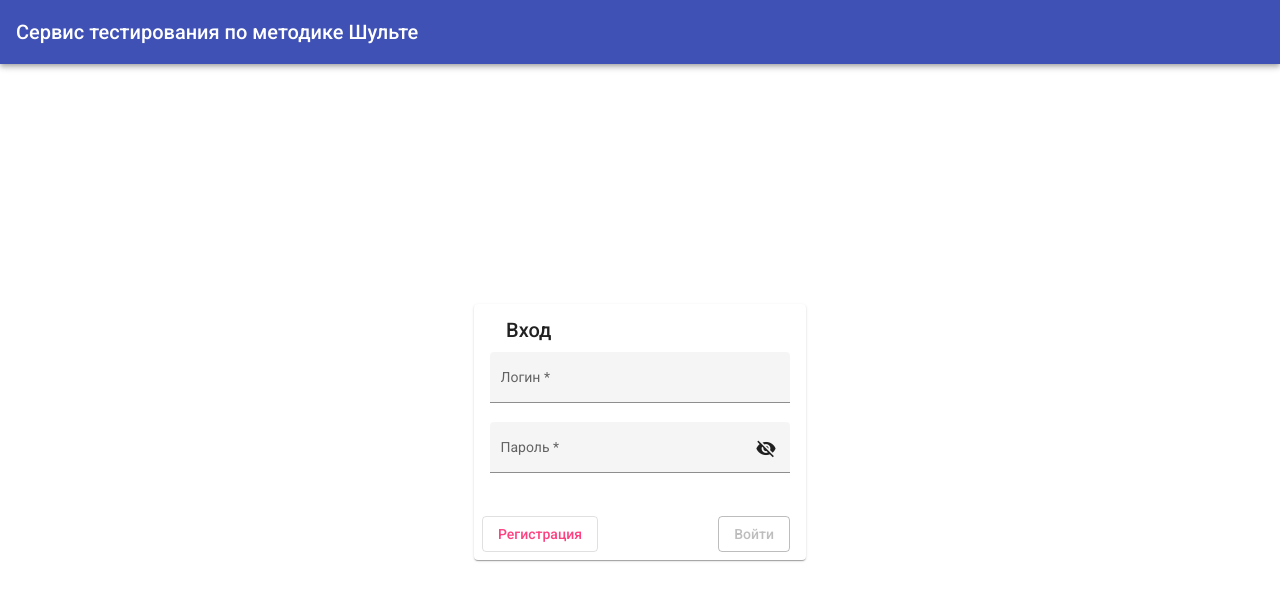
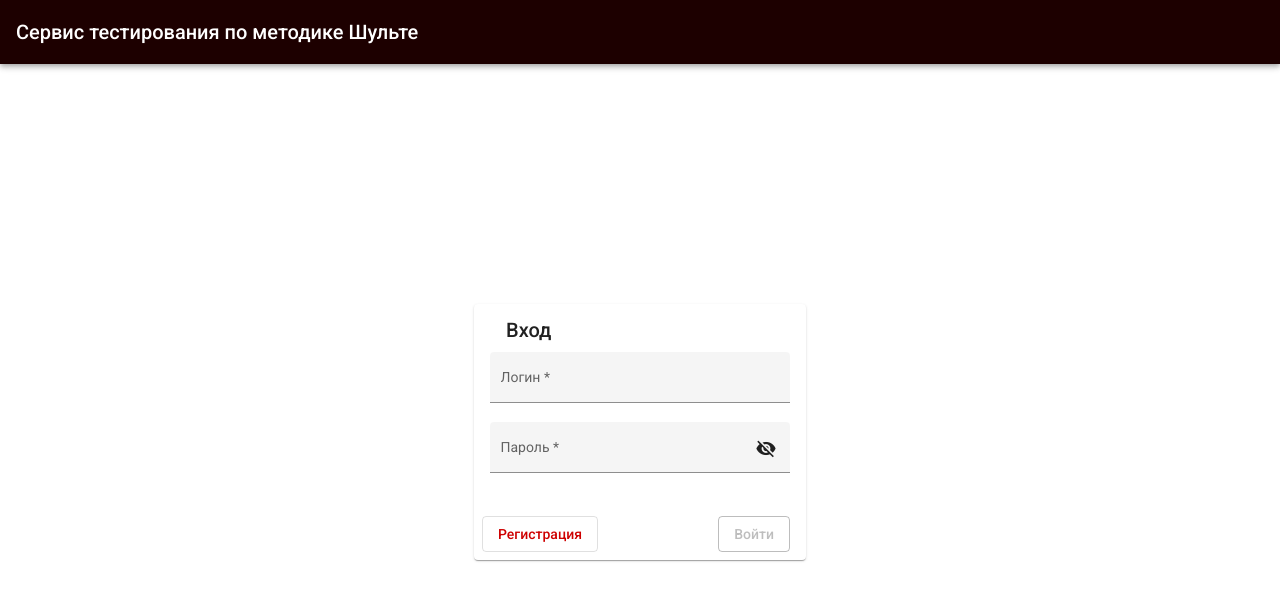
Before and after one commit to MaksiMilian789/dnd-web, an Angular app: page /auth in a window 1280 px wide. Shown: the top 600 px of the page. Built offline with nearby package versions, Linux system fonts and the light colour scheme.

Commit message:
feat: добавлена своя цветовая палитра

```diff
--- a/angular.json
+++ b/angular.json
@@ -29,7 +29,7 @@
               "src/manifest.webmanifest"
             ],
             "styles": [
-              "src/styles.scss"
+              "src/styles/styles.scss"
             ],
             "scripts": [],
             "serviceWorker": true,
--- /dev/null
+++ b/src/styles/dnd-pallete.scss
@@ -0,0 +1,70 @@
+@use '@angular/material' as mat;
+
+$dark-primary-text: rgba(black, 0.87);
+$light-primary-text: white;
+
+$dnd-primary: (
+  50: #eee7e7,
+  100: #f0b3b3,
+  200: #e88181,
+  300: #de4f4f,
+  400: #df1010,
+  500: #d30000,
+  600: #7b0000,
+  700: #1d0000,
+  800: #0e0000,
+  900: #000000,
+  A100: #f0b3b3,
+  A200: #e88181,
+  A400: #d82727,
+  A700: #a60000,
+  contrast: (
+    50: $dark-primary-text,
+    100: $dark-primary-text,
+    200: $dark-primary-text,
+    300: $dark-primary-text,
+    400: $dark-primary-text,
+    500: $light-primary-text,
+    600: $light-primary-text,
+    700: $light-primary-text,
+    800: $light-primary-text,
+    900: $light-primary-text,
+    A100: $dark-primary-text,
+    A200: $dark-primary-text,
+    A400: $dark-primary-text,
+    A700: $dark-primary-text,
+  ),
+);
+
+$dnd-secondary: (
+  50: #fae1e1,
+  100: #f2b3b3,
+  200: #ea8282,
+  300: #e25555,
+  400: #df3333,
+  500: #d30000,
+  600: #ce0000,
+  700: #bb0000,
+  800: #a80000,
+  900: #870000,
+  A100: #f2b3b3,
+  A200: #ea8282,
+  A400: #df3333,
+  A700: #bb0000,
+  contrast: (
+    50: $dark-primary-text,
+    100: $dark-primary-text,
+    200: $dark-primary-text,
+    300: $dark-primary-text,
+    400: $dark-primary-text,
+    500: $light-primary-text,
+    600: $light-primary-text,
+    700: $light-primary-text,
+    800: $light-primary-text,
+    900: $light-primary-text,
+    A100: $dark-primary-text,
+    A200: $dark-primary-text,
+    A400: $dark-primary-text,
+    A700: $light-primary-text,
+  ),
+);
--- /dev/null
+++ b/src/styles/material-ext.scss
@@ -0,0 +1,45 @@
+@use 'sass:map';
+@use '@angular/material' as mat;
+
+@mixin material-ext-theme($theme) {
+  $config: mat.get-color-config($theme);
+  $primary: map.get($config, 'primary');
+
+  .mat-list-item.active {
+    color: mat.get-color-from-palette($primary);
+    background-color: transparentize(mat.get-color-from-palette($primary), 0.8);
+
+    &:hover, &:focus {
+      background-color: transparentize(mat.get-color-from-palette($primary), 0.7);
+    }
+  }
+
+  $foreground-palette: null;
+  @if map.get($theme, is-dark) {
+    $foreground-palette: mat.$dark-theme-foreground-palette;
+  } @else {
+    $foreground-palette: mat.$light-theme-foreground-palette;
+  }
+
+  $dividers-color: map.get($foreground-palette, 'dividers');
+
+  .mat-table-sticky-border-elem-right {
+    border-left: 1px solid $dividers-color;
+  }
+
+  .mat-table-sticky-border-elem-left {
+    border-right: 1px solid $dividers-color;
+  }
+}
+
+.mat-icon-button + img.logo {
+  margin: 14px;
+}
+
+.mat-button-wrapper > .mat-icon + * {
+  margin-left: 0.5rem;
+}
+
+.mat-button-wrapper > * + .mat-icon {
+  margin-left: 0.5rem;
+}
--- /dev/null
+++ b/src/styles/material.scss
@@ -0,0 +1,52 @@
+@use '@angular/material' as mat;
+@import 'dnd-pallete';
+
+// Plus imports for other components in your app.
+@import './material-ext.scss';
+
+// Include the common styles for Angular Material. We include this here so that you only
+// have to load a single css file for Angular Material in your app.
+// Be sure that you only ever include this mixin once!
+@include mat.core();
+
+// Define the palettes for your theme using the Material Design palettes available in palette.scss
+// (imported above). For each palette, you can optionally specify a default, lighter, and darker
+// hue. Available color palettes: https://material.io/design/color/
+$light-primary: mat.define-palette($dnd-primary, 700);
+$light-accent:  mat.define-palette($dnd-secondary, 600);
+
+// Create the theme object. A theme consists of configurations for individual
+// theming systems such as `color` or `typography`.
+$theme: mat.define-light-theme((
+  color: (
+    primary: $light-primary,
+    accent: $light-accent,
+  )
+));
+
+// Include theme styles for core and each component used in your app.
+// Alternatively, you can import and @include the theme mixins for each component
+// that you are using.
+@include mat.all-component-themes($theme);
+@include material-ext-theme($theme);
+
+// Dark theme
+.dark-theme {
+  color: $light-primary-text;
+  $dark-primary: mat.define-palette($dnd-primary, 700);
+  $dark-accent: mat.define-palette($dnd-secondary, 600);
+  $dark-warn: mat.define-palette(mat.$red-palette);
+  $dark-theme: mat.define-dark-theme((
+    color: (
+      primary: $dark-primary,
+      accent: $dark-accent,
+    )
+  ));
+
+  @include mat.all-component-colors($dark-theme);
+  @include material-ext-theme($dark-theme);
+}
+
+.mat-toolbar {
+  min-height: 64px;
+}
--- a/src/styles.scss
+++ b/src/styles/styles.scss
@@ -1,5 +1,5 @@
 /* You can add global styles to this file, and also import other style files */
-@import "~@angular/material/prebuilt-themes/indigo-pink.css";
+@import "material.scss";
 
 html,
 body {
```
